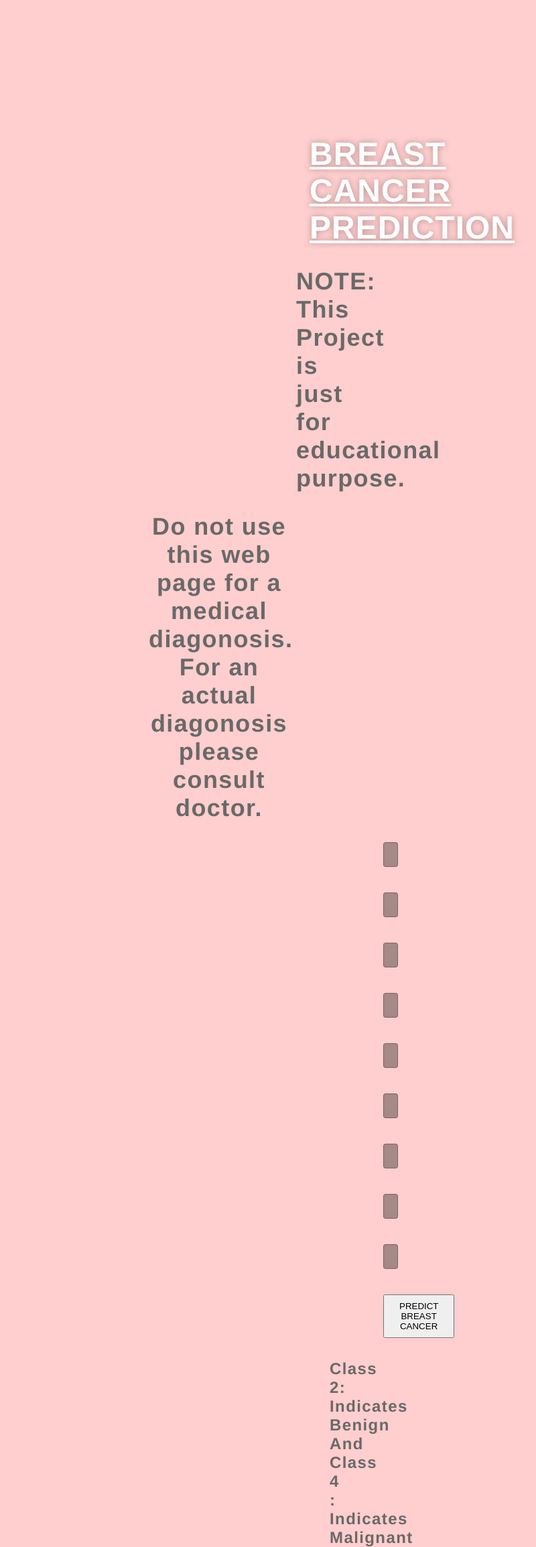
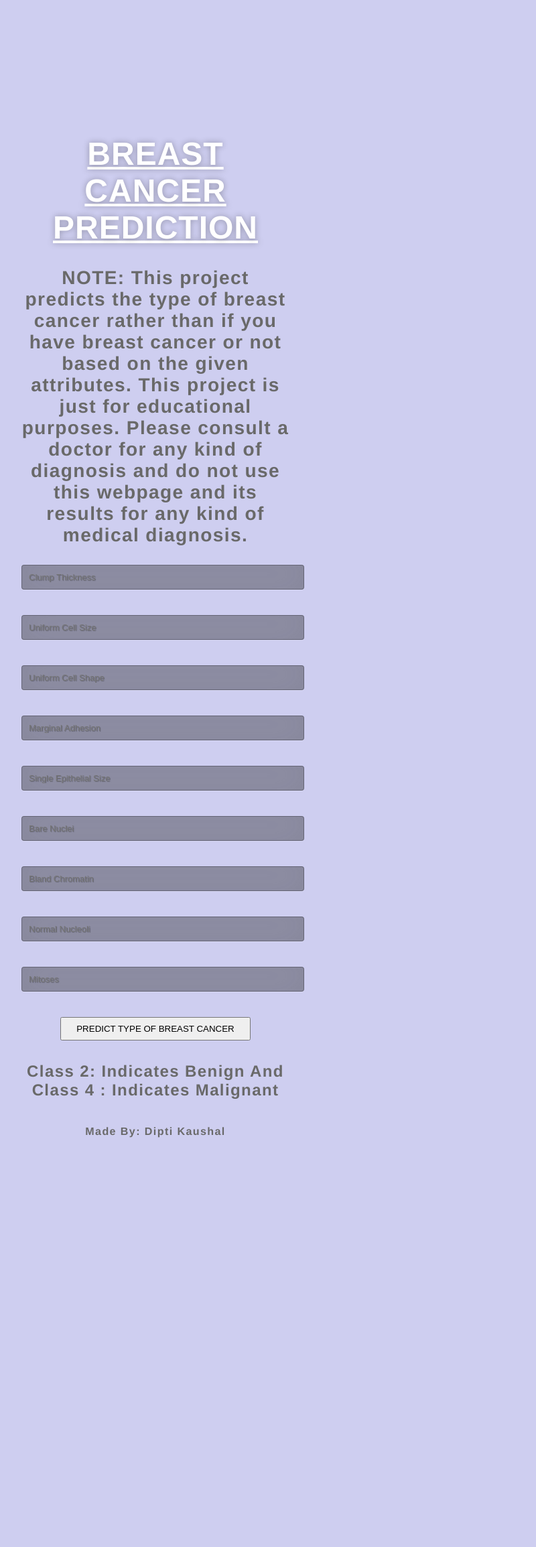
Before and after one commit to diptikaushal/Breast-Cancer-Prediction, a Flask app: page / in a window 1280 px wide. Shown: the whole page at 67% size, without its empty margins (458-1258 px from the left). After the commit the page ends 1698 px from the top, so only its background shows below. Run offline with Flask 2, Linux system fonts and the light colour scheme; parts of the project's set-up code (start-up, migrations or seed data) failed here and were passed over.

Commit message:
Add files via upload

```diff
--- a/templates/appui.html
+++ b/templates/appui.html
@@ -10,22 +10,22 @@
 <link rel="stylesheet" href="style2.css">
 <style type="text/css">
   body {
-    background-color: #ffCECE;
+    background-color: #CECEf0;
     color: #696969; }
   </style>
 
 </head>
 
 <body>
- <div class="login">
-    <h1 style= "margin-left:430px; text-decoration: underline;">BREAST CANCER PREDICTION</h1>
-    <h2 style = "margin-left: 410px;">NOTE: This Project is just for educational purpose.</h2>
-    <h2 style = "margin-left: 190px;"> Do not use this web page for a medical diagonosis.
-        For an actual diagonosis please consult doctor.</h2>
+ <div class="login" text-align: center;>
+    <h1 style= "text-decoration: underline;">BREAST CANCER PREDICTION</h1>
+    <h3>NOTE: This project predicts the type of breast cancer rather than if you have breast cancer or not based on the given attributes.
+	This project is just for educational purposes.
+	Please consult a doctor for any kind of diagnosis and do not use this webpage and its results for any kind of medical diagnosis.</h3>
 
      <!-- Main Input For Receiving Query to our ML -->
-    <form action="{{ url_for('predict')}}"method="post" style= "margin-left:540px;">
-    	<input type="text" name="Clump Thickness" placeholder="Clump Thickness" required="required" size="25" />
+    <form action="{{ url_for('predict')}}"method="post">
+      <input type="text" name="Clump Thickness" placeholder="Clump Thickness" required="required" size="25" />
       <br>
       <br>
       <input type="text" name="Uniform Cell Size" placeholder="Uniform Cell Size" required="required" size="25" />
@@ -52,12 +52,13 @@
       <input type="text" name="Mitoses" placeholder="Mitoses" required="required" size="25" />
       <br>
       <br>
-      <button type="submit" class="btn btn-primary btn-block btn-large" style= "padding: 8px 22px;text-align:center;">PREDICT BREAST CANCER</button>
+      <button type="submit" class="btn btn-primary btn-block btn-large" style= "padding: 8px 22px;text-align:center;">PREDICT TYPE OF BREAST CANCER</button>
     </form>
-    <h4 style = "margin-left:460px;"> Class 2:  Indicates Benign And Class 4 : Indicates Malignant  </h4>
-   <h2 style = "margin-left: 570px;">
+    <h4> Class 2:  Indicates Benign And Class 4 : Indicates Malignant  </h4>
+   <h2>
    {{ prediction_text }}
    </h2>
+   <h6> Made By: Dipti Kaushal</h6>
 
 
 
--- a/templates/style2.css
+++ b/templates/style2.css
@@ -4,14 +4,13 @@ html { width: 100%; height:100%; overflow:hidden; }
 
 body {
 	width: 100%;
-	height:100%;
+	height: 100%;
 	font-family: 'Helvetica';
 	background: #000;
 	color: #fff;
 	font-size: 24px;
 	text-align:center;
 	letter-spacing:1.4px;
-
 }
 .login {
 	position: absolute;
```
